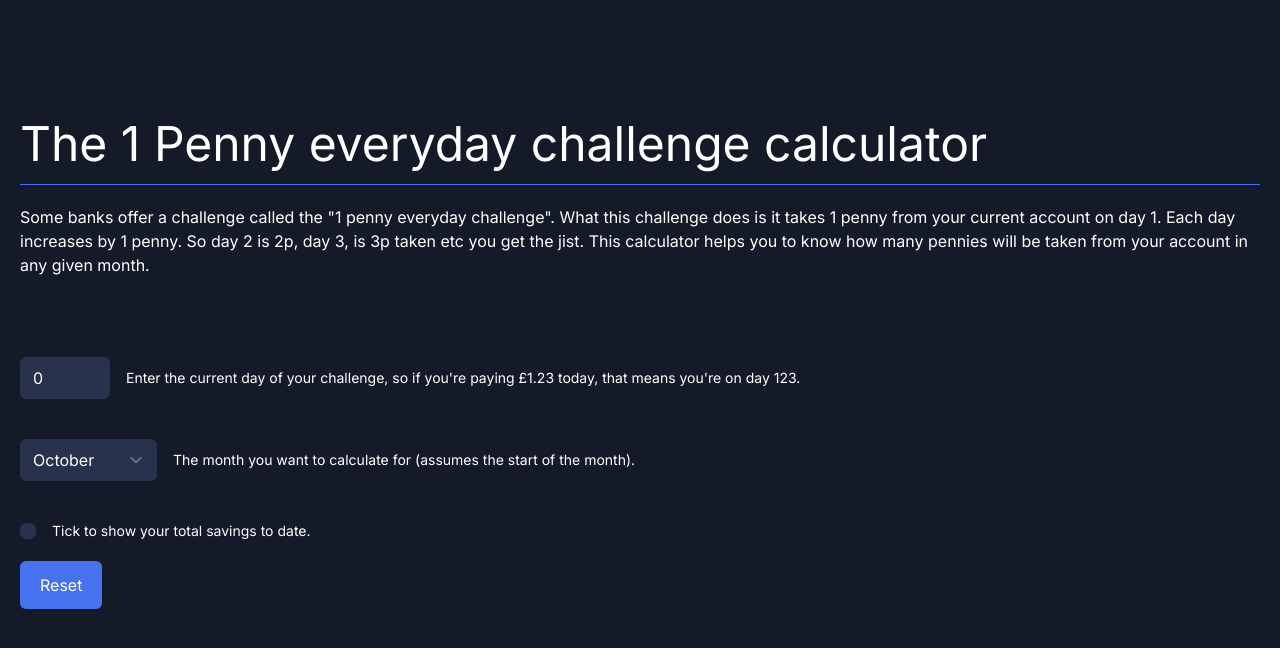
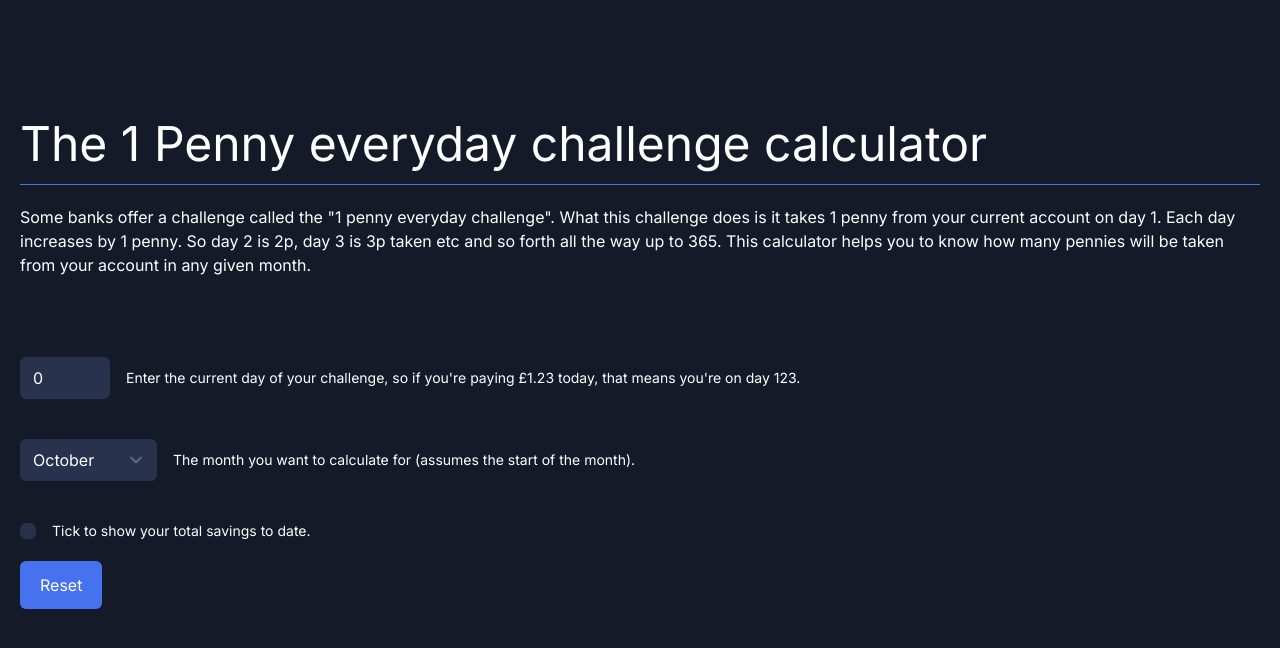
Before and after one commit to ChristianSanders17/1pennyeveryday, a SvelteKit app: page / in a window 1280 px wide. Shown: the top 648 px of the page. Built offline with nearby package versions, Linux system fonts and the light colour scheme.

Commit message:
help text

```diff
--- a/src/routes/+page.svelte
+++ b/src/routes/+page.svelte
@@ -5,6 +5,6 @@
 <div class="mx-auto w-full">
 	<h1 class="mt-10 xl:mt-30 w-fit pb-4">The 1 Penny everyday challenge calculator</h1>
 	<span class="block border-t border-b-blue-500 text-blue-500"></span>
-	<p class="mb-10 xl:mb-15 mt-5">Some banks offer a challenge called the "1 penny everyday challenge". What this challenge does is it takes 1 penny from your current account on day 1. Each day increases by 1 penny. So day 2 is 2p, day 3, is 3p taken etc you get the jist. This calculator helps you to know how many pennies will be taken from your account in any given month.</p>
+	<p class="mb-10 xl:mb-15 mt-5">Some banks offer a challenge called the "1 penny everyday challenge". What this challenge does is it takes 1 penny from your current account on day 1. Each day increases by 1 penny. So day 2 is 2p, day 3 is 3p taken etc and so forth all the way up to 365. This calculator helps you to know how many pennies will be taken from your account in any given month.</p>
 	<Form />
 </div>
```
